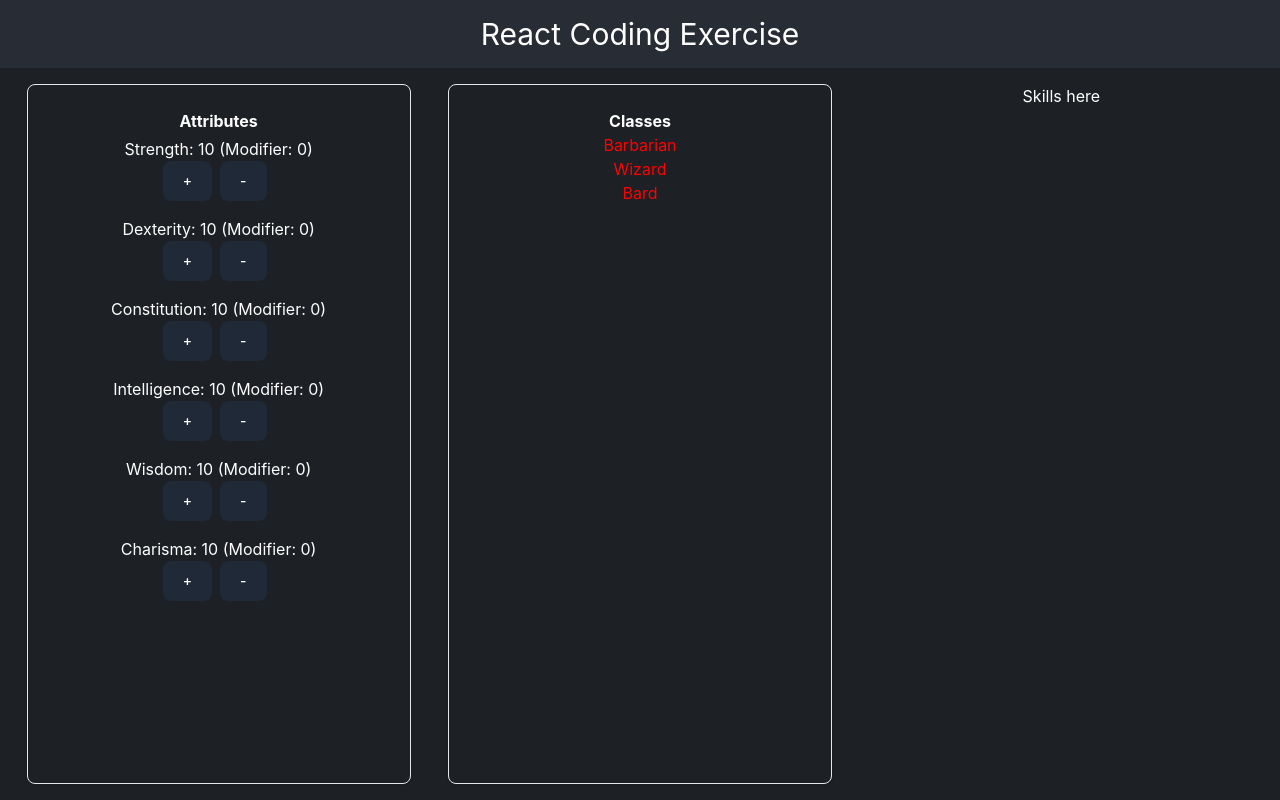
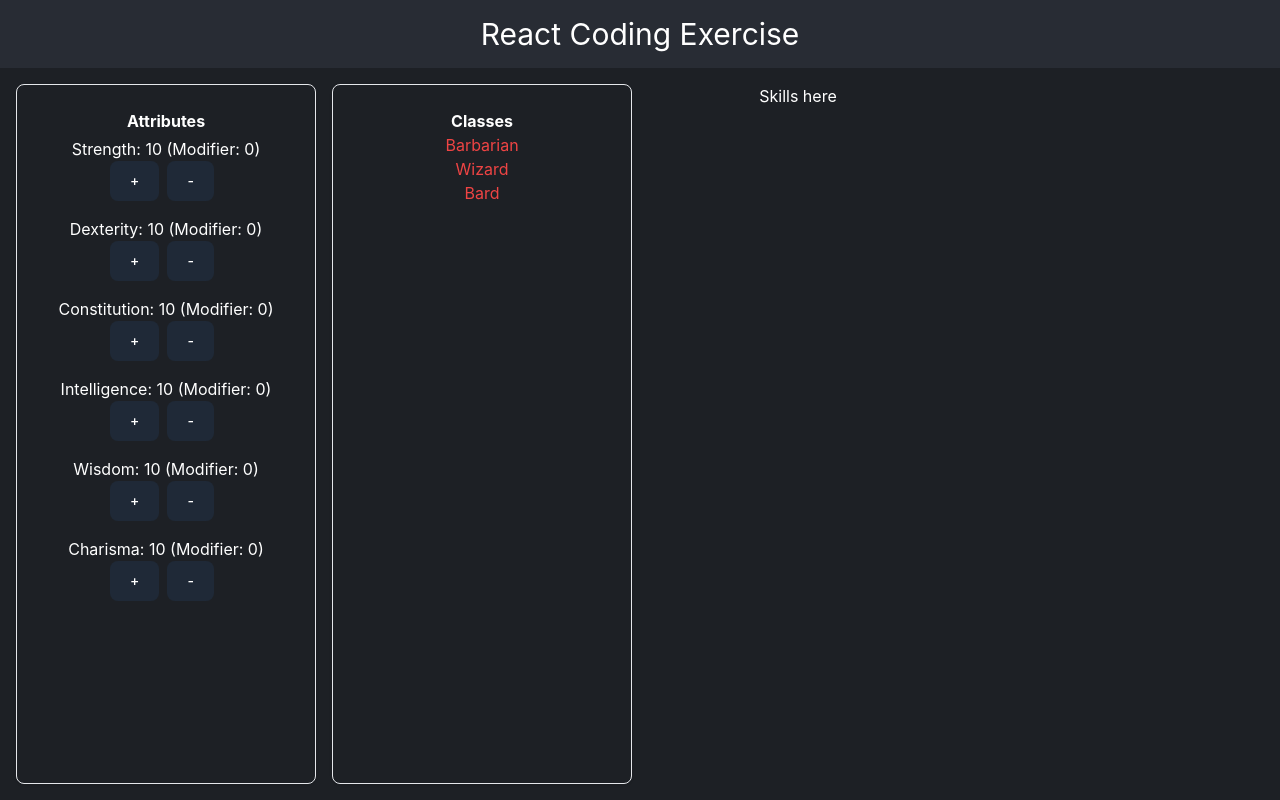
Before and after one commit to chris-aqui/recruiting-webapp-character, a React (Create React App) app: page / in a window 1280 px wide. Built offline with nearby package versions, Linux system fonts and the light colour scheme.

Commit message:
small ui fixes.

```diff
--- a/src/App.js
+++ b/src/App.js
@@ -12,7 +12,7 @@ function App() {
         <header className="App-header text-center px-2 py-2 md:px-4 md:py-4">
           <h1 className="text-xl md:text-2xl lg:text-3xl">React Coding Exercise</h1>
         </header>
-        <section className="App-section grid gap-4 grid-cols-1 md:grid-cols-2 lg:grid-cols-3 px-4 py-2 md:px-4 md:py-4">
+        <section className="App-section grid gap-4 grid-cols-1 md:grid-cols-3 lg:grid-cols-4 px-4 py-2 md:px-4 md:py-4">
           <Attributes defaultAttributeList={ATTRIBUTE_LIST} />
           <Classes defaultClassList={CLASS_LIST} />
           <div>Skills here</div>
--- a/src/components/AttributeItem.jsx
+++ b/src/components/AttributeItem.jsx
@@ -1,11 +1,18 @@
 import { calculateModifier } from '../utils/calculateModifier';
+
 const AttributeItem = ({
 	attributeName,
 	attributeValue,
 	handleIncrement,
 	handleDecrement,
 }) => {
-	const modifier = calculateModifier(attributeValue);
+	let modifier;
+	try {
+		modifier = calculateModifier(attributeValue);
+	} catch (error) {
+		console.error(error);
+		modifier = 0;
+	}
 
 	return (
 		<div className="p-1">
--- a/src/components/Classes.jsx
+++ b/src/components/Classes.jsx
@@ -36,7 +36,7 @@ const Classes = ({ defaultClassList }) => {
 				{Object.keys(defaultClassList).map((characterClassName) => (
 					<div
 						key={characterClassName}
-						style={{ color: eligibleClasses.includes(characterClassName) ? 'green' : 'red' }}
+						className={`cursor-pointer ${eligibleClasses.includes(characterClassName) ? 'text-green-500' : 'text-red-500'}`}
 						onClick={() => displayMinimumStats(characterClassName)}
 					>
 						{characterClassName}
@@ -56,7 +56,7 @@ const Classes = ({ defaultClassList }) => {
 					))}
 					<button
 						type="button"
-						className="text-white bg-blue-700 hover:bg-blue-800 focus:outline-none focus:ring-4 focus:ring-blue-300 font-medium rounded-full text-sm px-5 py-2.5 text-center mr-2 mb-2 dark:bg-blue-600 dark:hover:bg-blue-700 dark:focus:ring-blue-800"
+						className="p-2 text-white bg-blue-700 hover:bg-blue-800 focus:outline-none focus:ring-4 focus:ring-blue-300 font-medium rounded-full text-sm px-5 py-2.5 text-center mr-2 mb-2 dark:bg-blue-600 dark:hover:bg-blue-700 dark:focus:ring-blue-800"
 						onClick={hideMinimumStats}
 					>
 						Close View
```
